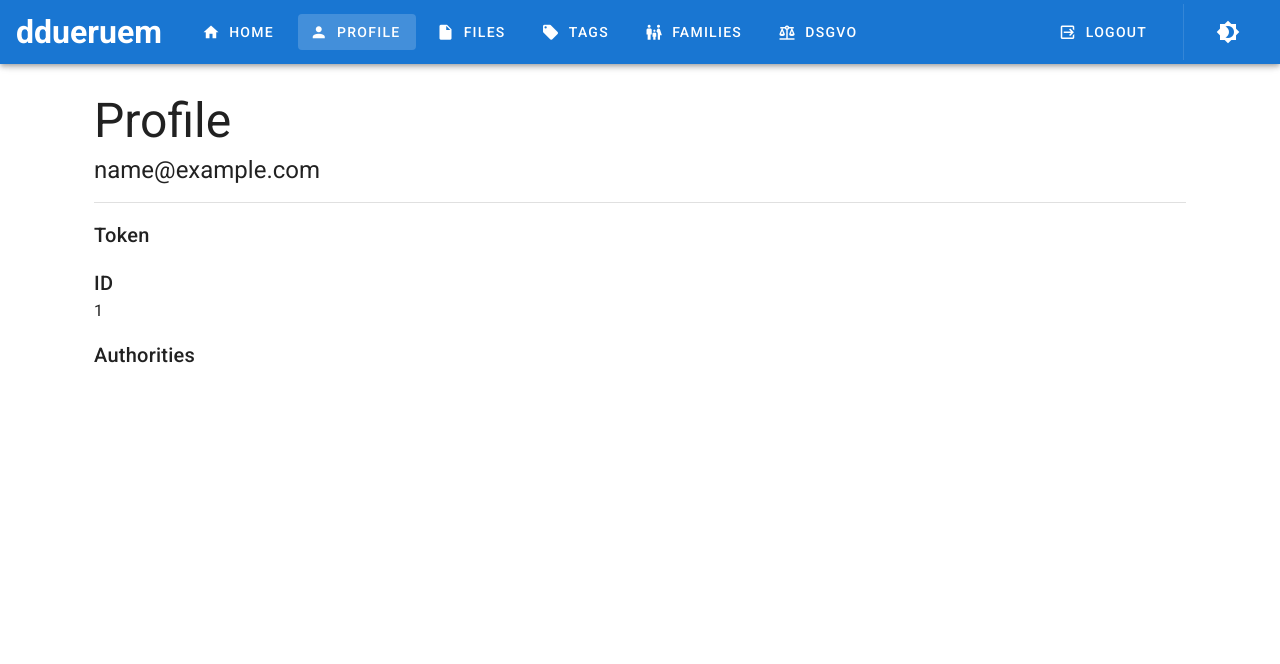
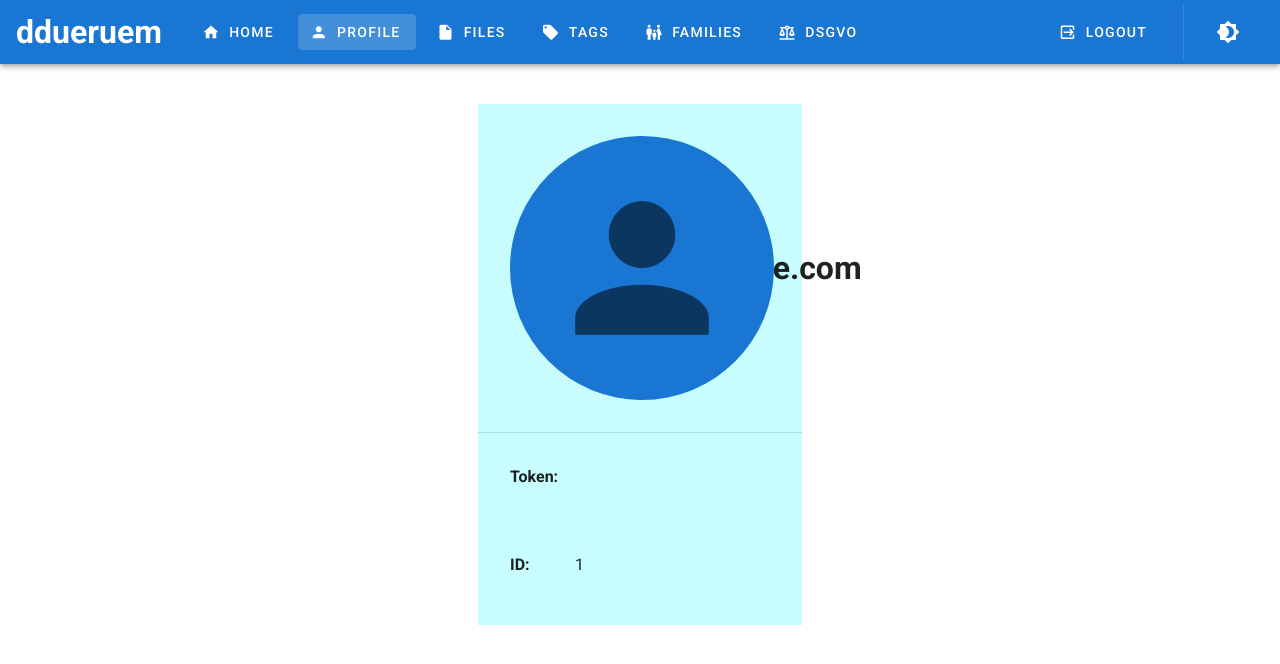
Before and after one commit to OBDDimal/variability.dev-database, a Vue app in the folder frontend/: page /profile in a window 1280 px wide. Shown: the top 664 px of the page. Built offline with nearby package versions, Linux system fonts and the light colour scheme; sample sign-in values are in the browser's storage.

Commit message:
updated profile page

```diff
--- a/frontend/src/plugins/vuetify.js
+++ b/frontend/src/plugins/vuetify.js
@@ -4,4 +4,7 @@ import Vuetify from 'vuetify/lib/framework';
 Vue.use(Vuetify);
 
 export default new Vuetify({
+    theme: {
+        options: { customProperties: true },
+    },
 });
--- a/frontend/src/views/Profile.vue
+++ b/frontend/src/views/Profile.vue
@@ -2,20 +2,44 @@
   <div
     class="mainView"
     v-if="$store.state.currentUser"
-    style="word-break: break-all"
   >
-    <h3 class="text-h3 mb-2 mt-8">Profile</h3>
-    <h5 class="text-h5 mb-4">{{ $store.state.currentUser.email }}</h5>
-    <v-divider></v-divider>
-    <h6 class="text-h6 mt-4">Token</h6>
-    {{ $store.state.accessToken }}
-    <h6 class="text-h6 mt-4">ID</h6>
-    {{ $store.state.currentUser.id }}
-    <h6 class="text-h6 mt-4">Authorities</h6>
-    <span v-if="$store.state.currentUser.institute === ''"> None </span>
-    <span v-else>
-      {{ $store.state.currentUser.institute }}
-    </span>
+    <div class="my-10 py-4" v-bind:class="[$vuetify.theme.dark ? 'profile-dark-card-color' : 'profile-light-card-color']" style="margin-right: 24rem; margin-left: 24rem">
+      <v-row align="center" no-gutters>
+        <v-col align="center" justify="center" cols="3">
+          <v-avatar
+            size="264"
+            color="primary"
+            class="mb-8 mt-4 mx-8"
+          >
+            <v-icon size="200"> mdi-account </v-icon>
+          </v-avatar>
+        </v-col>
+        <v-col cols="6">
+          <h1 class="mb-4">{{ $store.state.currentUser.email }}</h1>
+          <h3 v-if="$store.state.currentUser.institute === ''"> None </h3>
+          <h3 v-else>
+            {{ $store.state.currentUser.institute }}
+          </h3>
+        </v-col>
+      </v-row>
+      <v-divider></v-divider>
+      <v-row align="center" class="mx-8" no-gutters>
+        <v-col class="my-8" cols="3">
+          <h4>Token:</h4>
+        </v-col>
+        <v-col class="my-8" cols="9">
+          <div style="word-break: break-all">
+            {{ $store.state.accessToken }}
+          </div>
+        </v-col>
+        <v-col class="my-8" cols="3">
+          <h4>ID: </h4>
+        </v-col>
+        <v-col class="my-8" cols="9">
+          <div style="word-break: break-all">{{ $store.state.currentUser.id }}</div>
+        </v-col>
+      </v-row>
+    </div>
   </div>
 </template>
 
@@ -49,4 +73,11 @@ export default Vue.extend({
 });
 </script>
 
-<style scoped></style>
+<style scoped>
+  .profile-light-card-color {
+    background-color: var(--v-primary-lighten5);
+  }
+  .profile-dark-card-color {
+    background-color: var(--v-primary-darken4);
+  }
+</style>
```
